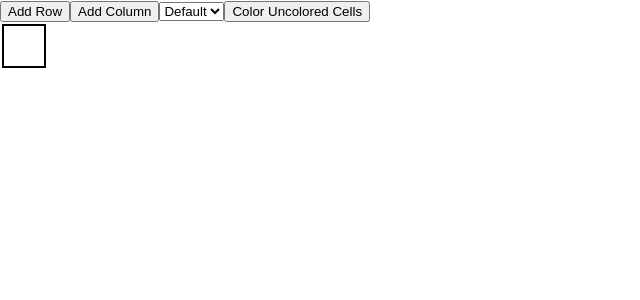
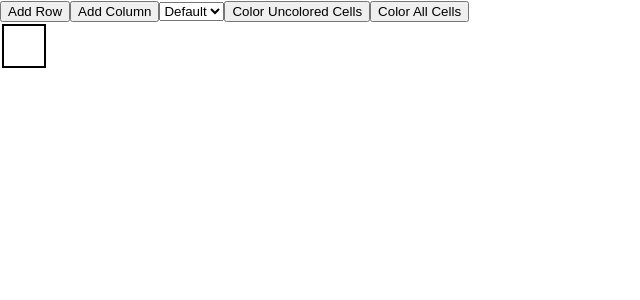
Before and after one commit to AleHS01/ttp-assigment-dom-3-react, a React (Create React App) app in the folder dom-with-react-app/: page / in a window 1280 px wide. Shown: the top 300 px of the page, without its empty margins (0-640 px from the left). Built offline with nearby package versions, Linux system fonts and the light colour scheme.

Commit message:
Added color all cells function

```diff
--- a/dom-with-react-app/src/components/AppComponent.jsx
+++ b/dom-with-react-app/src/components/AppComponent.jsx
@@ -14,6 +14,7 @@ class AppComponent extends Component {
     this.addColumn = this.addColumn.bind(this);
     this.cellClick = this.cellClick.bind(this);
     this.colorUncolorCells = this.colorUncolorCells.bind(this);
+    this.colorAllCells = this.colorAllCells.bind(this);
   }
 
   addRow = () => {
@@ -64,6 +65,23 @@ class AppComponent extends Component {
     this.setState({ table: updatedTable });
   };
 
+  colorAllCells() {
+    const table = this.state.table;
+    const color = this.state.cellColor;
+
+    const updatedTable = table.map(function (row) {
+      const updatedRow = row.map(function () {
+        return color;
+      });
+
+      return updatedRow;
+    });
+
+    this.setState({
+      table: updatedTable
+    });
+  }
+
   render() {
     return (
       <div className="button-container">
@@ -85,6 +103,7 @@ class AppComponent extends Component {
           <option value="yellow">Yellow</option>
         </select>
         <button onClick={this.colorUncolorCells}>Color Uncolored Cells</button>
+        <button onClick={this.colorAllCells}>Color All Cells</button>
         <Table table={this.state.table} cellClick={this.cellClick} />
       </div>
     );
```
